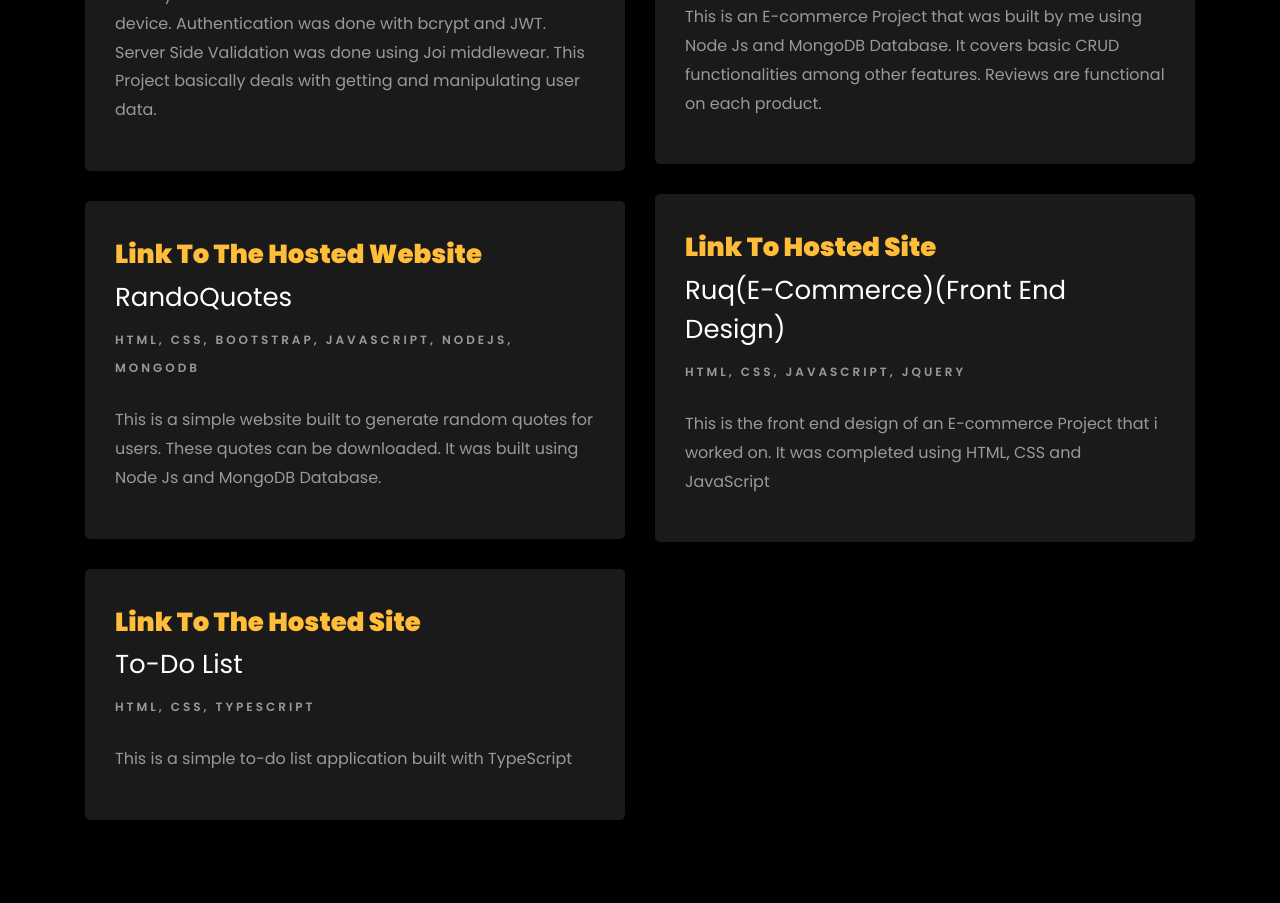
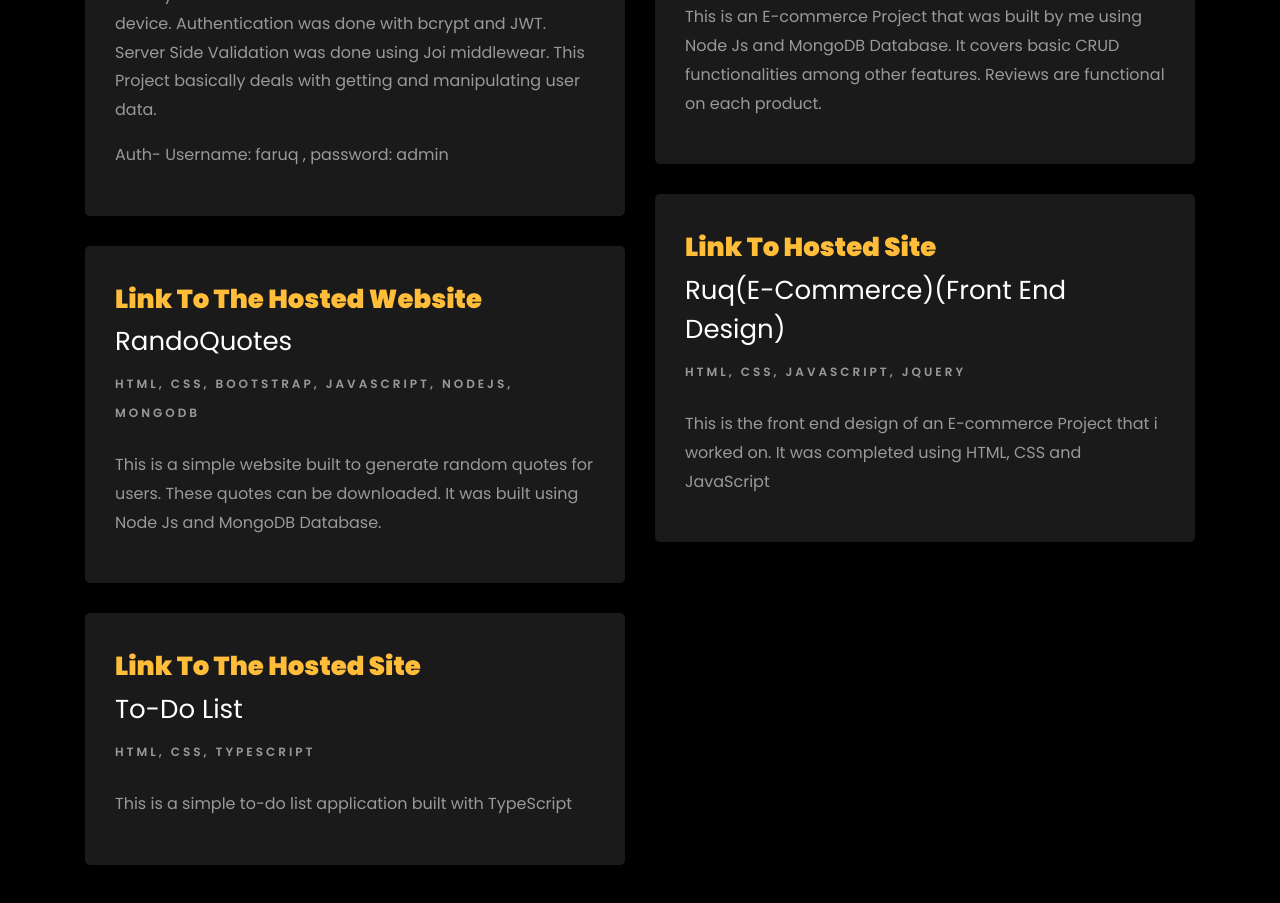
Before and after one commit to Ruq23/Folio, a plain HTML site: page index.html in a window 1280 px wide. Shown: the part 3662-4565 px from the top of the page. Drawn offline with Linux system fonts and the light colour scheme; files whose address does not match are found by name.

Commit message:
Update index.html

```diff
--- a/index.html
+++ b/index.html
@@ -354,6 +354,7 @@
     					<h2>RuqGen</h2>
     					<span class="position">HTML, CSS, Bootstrap, JavaScript, NodeJs, MongoDB</span>
     					<p class="mt-4">This website was built using Node Js, Ejs templating and MongoDb Database. The frontend was recreated from a Zuri Project Design whereas the backend was done with Node JS. The function of this website is to generate Terms and Conditions and Privacy Policy for companies based on the peculiarities of the companies. The generated T&C and Privacy Policies can be further downloaded into their local device. Authentication was done with bcrypt and JWT. Server Side Validation was done using Joi middlewear. This Project basically deals with getting and manipulating user data.</p>
+					<p>Auth- Username: faruq , password: admin</p>
     				</div>
     				<div class="resume-wrap ftco-animate">
     					<span class="date"><a href="https://randoquotes.onrender.com/">Link To The Hosted Website</a></span>
```
